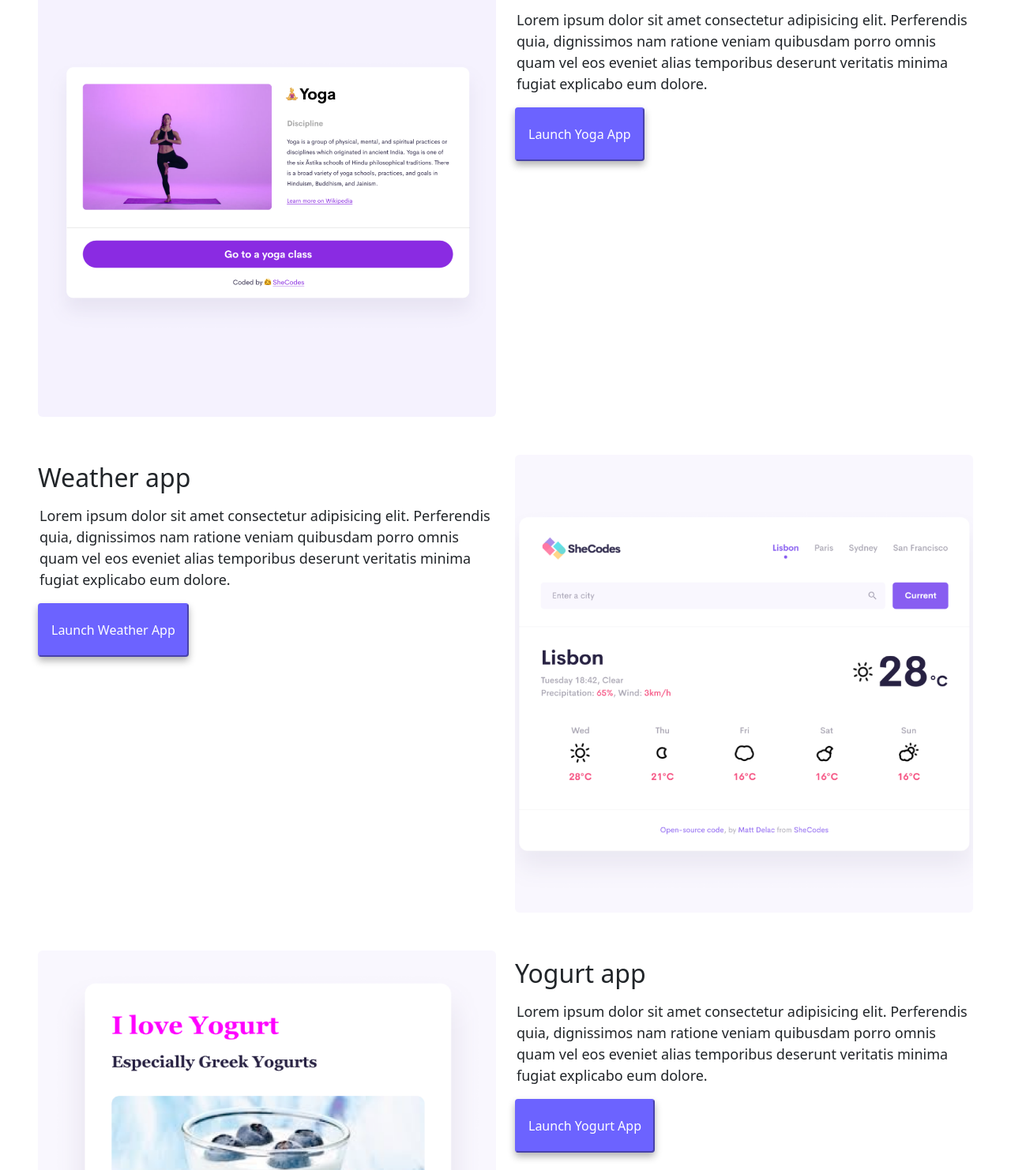
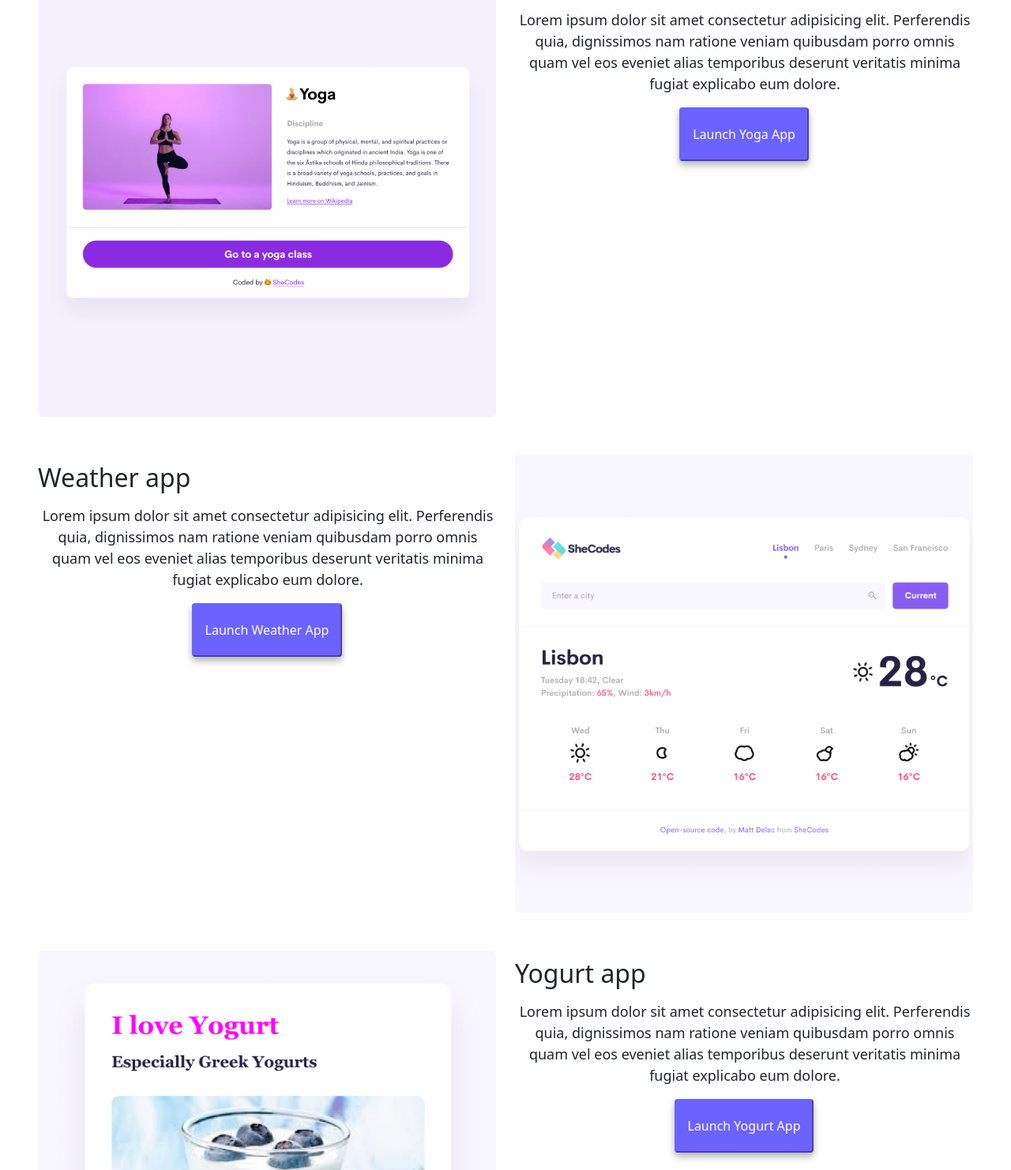
Before and after one commit to hollyrobillard/Example-Portfolio, a plain HTML site: page index.html in a window 1280 px wide. Shown: the part 438-1920 px from the top of the page at 79% size. Drawn offline with nearby package versions, Linux system fonts and the light colour scheme.

Commit message:
Alignment

```diff
--- a/index.html
+++ b/index.html
@@ -58,14 +58,14 @@
           <img src="images/yoga.png" alt="Yoga app screenshot" class="img-fluid rounded homepageImg" />
         </div>
         <div class="col-md-6">
-          <h2 class="mb-3 text-start appTitle">Yoga app</h2>
-          <p class="app-text text-start appDesc">
+          <h2 class="mb-3 appTitle">Yoga app</h2>
+          <p class="app-text appDesc">
             Lorem ipsum dolor sit amet consectetur adipisicing elit. Perferendis
             quia, dignissimos nam ratione veniam quibusdam porro omnis quam vel
             eos eveniet alias temporibus deserunt veritatis minima fugiat
             explicabo eum dolore.
           </p>
-          <div class="mt-2 text-start">
+          <div class="mt-2 buttonPosition">
             <button href="#" class="app-button">
               Launch Yoga App
             </button>
@@ -74,14 +74,14 @@
       </div>
       <div class="row mt-5">
         <div class="col-md-6">
-          <h2 class="mb-3 text-start appTitle">Weather app</h2>
-          <p class="app-text text-start appDesc">
+          <h2 class="mb-3 appTitle">Weather app</h2>
+          <p class="app-text appDesc">
             Lorem ipsum dolor sit amet consectetur adipisicing elit. Perferendis
             quia, dignissimos nam ratione veniam quibusdam porro omnis quam vel
             eos eveniet alias temporibus deserunt veritatis minima fugiat
             explicabo eum dolore.
           </p>
-          <div class="mt-2 text-start">
+          <div class="mt-2 buttonPosition">
             <button href="#" class="app-button">
               Launch Weather App
             </button>
@@ -96,14 +96,14 @@
               <img src="images/yogurt.png" alt="Yogurt app screenshot" class="img-fluid rounded homepageImg" />
             </div>
             <div class="col-md-6">
-              <h2 class="mb-3 text-start appTitle">Yogurt app</h2>
-              <p class="app-text text-start appDesc">
+              <h2 class="mb-3 appTitle">Yogurt app</h2>
+              <p class="app-text appDesc">
                 Lorem ipsum dolor sit amet consectetur adipisicing elit. Perferendis
                 quia, dignissimos nam ratione veniam quibusdam porro omnis quam vel
                 eos eveniet alias temporibus deserunt veritatis minima fugiat
                 explicabo eum dolore.
               </p>
-              <div class="mt-2 text-start">
+              <div class="mt-2 buttonPosition">
                 <button href="#" class="app-button">
                   Launch Yogurt App
                 </button>
--- a/style.css
+++ b/style.css
@@ -101,6 +101,10 @@ p {
     padding-top: 10px;
 }
 
+.buttonPosition {
+    text-align: center;
+}
+
 .app-button {
     background: var(--primary-color);
     box-shadow: var(--box-shadow);
```
